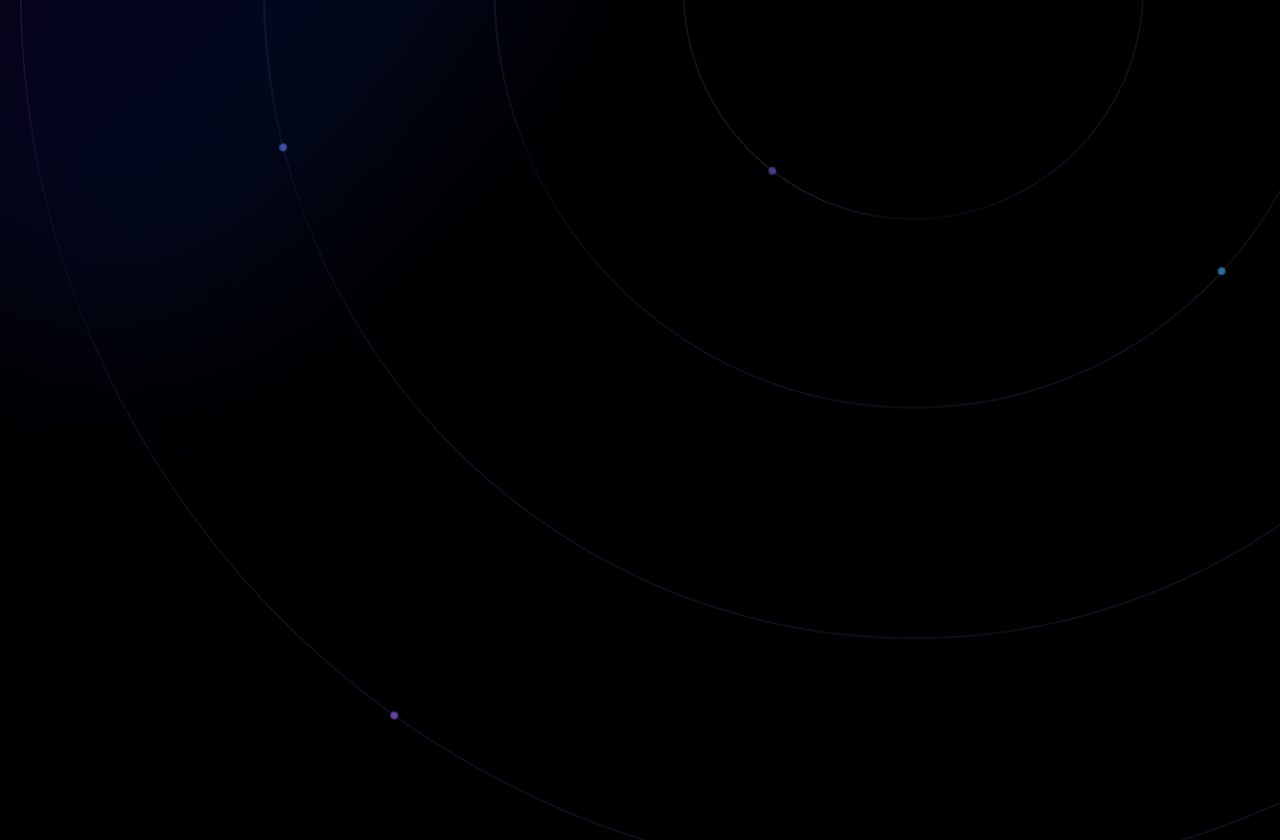
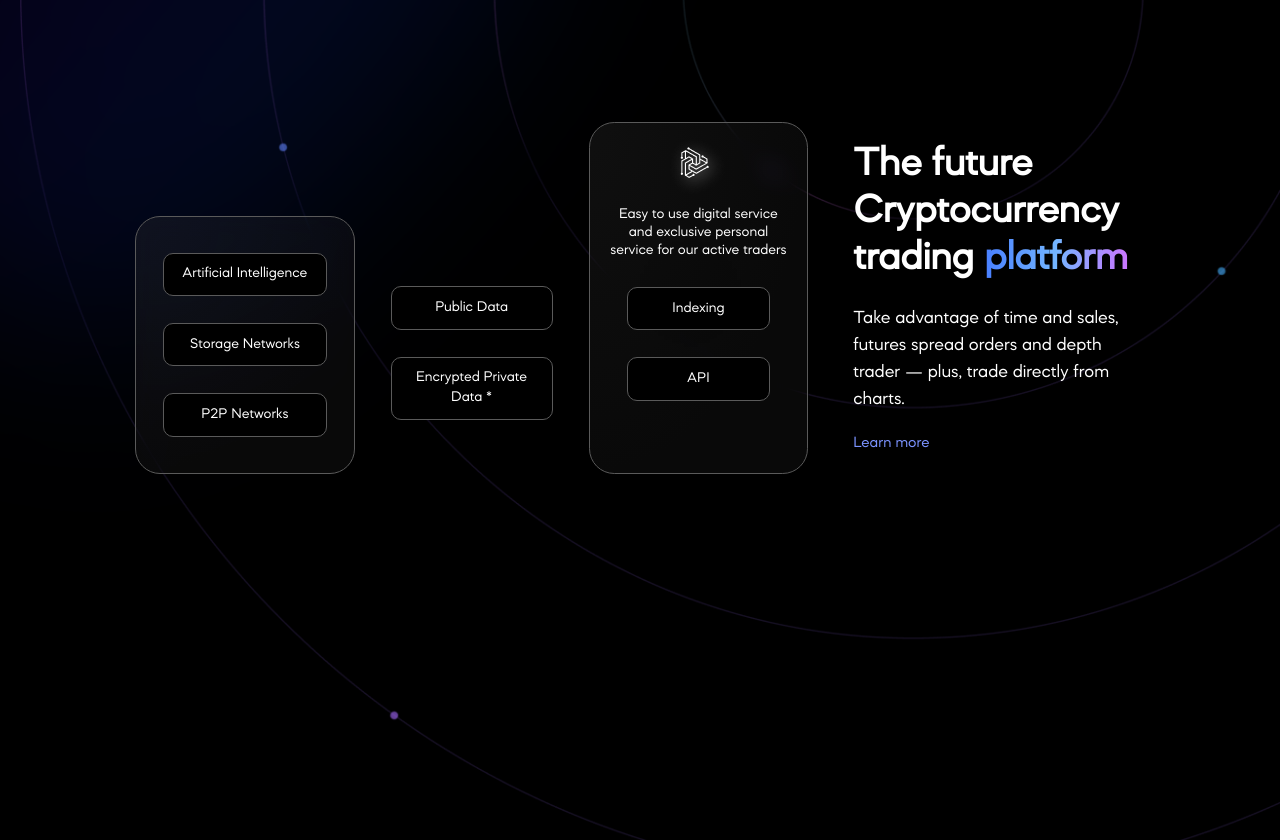
Before and after one commit to MaxPyvovarov/Crypto-Trading, a React (Vite) app: page / in a window 1280 px wide. Shown: the part 1660-2500 px from the top of the page. Built offline with nearby package versions, Linux system fonts and the light colour scheme.

Commit message:
R&D section added

```diff
--- a/src/App.jsx
+++ b/src/App.jsx
@@ -1,6 +1,6 @@
 import styles from './App.module.scss';
 
-import {Navbar, Home, Technologies} from './components';
+import {Navbar, Home, Technologies, Scheme} from './components';
 import {banner, circles} from './assets';
 
 const App = () => (
@@ -11,6 +11,7 @@ const App = () => (
 			<Home />
 			<Technologies />
 			<img src={circles} alt='background' className={styles.circles} />
+			<Scheme />
 		</div>
 	</div>
 );
--- a/src/components/Navbar/Navbar.module.scss
+++ b/src/components/Navbar/Navbar.module.scss
@@ -3,14 +3,12 @@
 .navbar {
 	display: flex;
 	justify-content: space-between;
+	position: relative;
 	align-items: center;
 	width: 100%;
 	padding: 1rem 0;
 	color: #fff;
-
-	& > * {
-		z-index: 3;
-	}
+	z-index: 4;
 }
 
 .logo {
--- a/src/components/Scheme/Scheme.jsx
+++ b/src/components/Scheme/Scheme.jsx
@@ -1,9 +1,44 @@
 import React from 'react';
+import {vector} from '../../assets';
 
 import styles from './Scheme.module.scss';
 
-const Scheme = () => {
-	return <div>Scheme</div>;
-};
+const Scheme = () => (
+	<section id='r&d' className={styles.rd}>
+		<div className={styles.scheme}>
+			<div className={styles.form__1}>
+				<p>Artificial Intelligence</p>
+				<p>Storage Networks</p>
+				<p>P2P Networks</p>
+			</div>
+			<div className={styles.form__2}>
+				<p>Public Data</p>
+				<p>Encrypted Private Data *</p>
+			</div>
+			<div className={styles.form__3}>
+				<figure>
+					<img src={vector} alt='vector' />
+					<figcaption>
+						Easy to use digital service and exclusive personal service for our
+						active traders
+					</figcaption>
+				</figure>
+				<p>Indexing</p>
+				<p>API</p>
+			</div>
+		</div>
+		<div className={styles.caption}>
+			<h2>
+				The future Cryptocurrency trading{' '}
+				<span className='text-gradient'>platform</span>
+			</h2>
+			<p>
+				Take advantage of time and sales, futures spread orders and depth trader
+				— plus, trade directly from charts.
+			</p>
+			<a href='#'>Learn more</a>
+		</div>
+	</section>
+);
 
 export default Scheme;
--- a/src/components/Scheme/Scheme.module.scss
+++ b/src/components/Scheme/Scheme.module.scss
@@ -0,0 +1,113 @@
+.rd {
+	display: flex;
+	align-items: center;
+	gap: 2.5rem;
+	margin-top: 10rem;
+	position: relative;
+	z-index: 4;
+}
+
+.scheme {
+	display: flex;
+	align-items: flex-end;
+	gap: 2rem;
+
+	p {
+		display: inline-block;
+		font-size: 0.8rem;
+		padding: 0.6rem 0.7rem;
+		line-height: 1.1rem;
+		max-width: 10rem;
+		width: 100%;
+		text-align: center;
+		background: #000;
+		border: 1px solid #5a5a5a;
+		border-radius: 10px;
+	}
+
+	article {
+		font-size: 0.8rem;
+		line-height: 1.1rem;
+	}
+}
+.form {
+	&__1 {
+		display: flex;
+		flex-direction: column;
+		justify-content: center;
+		align-items: center;
+		gap: 1.5rem;
+		min-width: 12.2rem;
+		padding: 2rem 1.5rem;
+		border: 1px solid #5a5a5a;
+		background: radial-gradient(
+			100% 100% at 0% 0%,
+			rgba(48, 48, 48, 0.3) 0%,
+			rgba(255, 255, 255, 0.03) 100%
+		);
+		box-shadow: inset -4px -4px 225px rgba(255, 255, 255, 0.02);
+		backdrop-filter: blur(12px);
+		border-radius: 25px;
+	}
+
+	&__2 {
+		display: flex;
+		flex-direction: column;
+		align-items: center;
+		gap: 1.5rem;
+		min-width: 9rem;
+		margin-bottom: 3rem;
+	}
+
+	&__3 {
+		display: flex;
+		flex-direction: column;
+		justify-content: center;
+		align-items: center;
+		gap: 1.5rem;
+		min-width: 12.2rem;
+		padding: 0.5rem 1.1rem 4rem;
+		border: 1px solid #5a5a5a;
+		background: radial-gradient(
+			100% 100% at 0% 0%,
+			rgba(48, 48, 48, 0.3) 0%,
+			rgba(255, 255, 255, 0.03) 100%
+		);
+		box-shadow: inset -4.50695px -4.50695px 225.348px rgba(255, 255, 255, 0.02);
+		backdrop-filter: blur(12.6195px);
+		border-radius: 25.2389px;
+
+		figure {
+			text-align: center;
+		}
+
+		figcaption {
+			font-size: 0.8rem;
+		}
+
+		p {
+			width: 80%;
+		}
+	}
+}
+
+.caption {
+	display: flex;
+	flex-direction: column;
+	gap: 1.2rem;
+
+	h2 {
+		font-size: 2.2rem;
+		font-weight: 600;
+	}
+
+	p {
+		line-height: 1.5rem;
+		max-width: 19rem;
+	}
+
+	a {
+		color: #7b93ff;
+		font-size: 0.85rem;
+	}
+}
```
